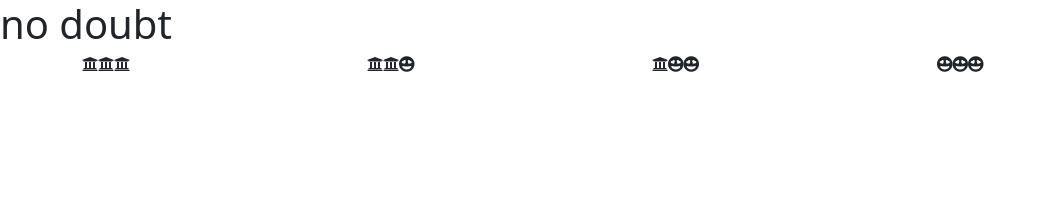
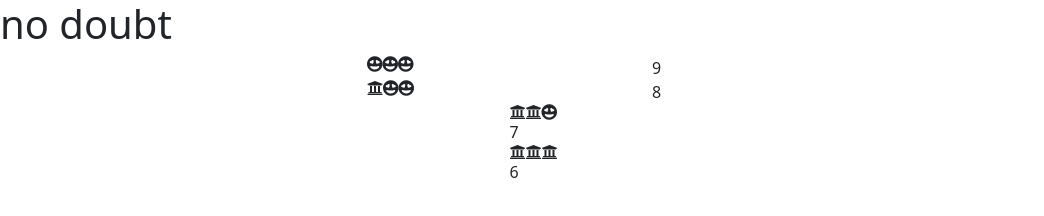
Before and after one commit to eggstrema/i-ging, a plain HTML site: page index.html in a window 1280 px wide. Shown: the whole page, without its empty margins (0-1044 px from the left). Drawn offline with nearby package versions, Linux system fonts and the light colour scheme.

Commit message:
Update index.html

```diff
--- a/index.html
+++ b/index.html
@@ -12,18 +12,40 @@
     <h1>no doubt</h1>
 
     <div class="container">
-      <div class="row align-items-start">
-        <div class="col">
+      <div class="row justify-content-center">
+        <div class="col-3">
+          <i class="fas fa-grin-hearts"></i><i class="fas fa-grin-hearts"></i><i class="fas fa-grin-hearts"></i>
+        </div>
+        <div class="col-3">
+          9
+        </div>
+      </div>
+      <div class="row justify-content-center">
+        <div class="col-3">
+          <i class="fas fa-university"></i><i class="fas fa-grin-hearts"></i><i class="fas fa-grin-hearts"></i>
+        </div>
+        <div class="col-3">
+          8
+        </div>
+      </div>
+      <div class="row justify-content-center">
+        <div class="col-3">
+          <i class="fas fa-university"></i><i class="fas fa-university"></i><i class="fas fa-grin-hearts"></i>
+        </div>
+      </div>
+      <div class="row justify-content-center">
+        <div class="col-3">
+          7
+        </div>
+      </div>
+      <div class="row justify-content-center">
+        <div class="col-3">
           <i class="fas fa-university"></i><i class="fas fa-university"></i><i class="fas fa-university"></i>
         </div>
-        <div class="col">
-          <i class="fas fa-university"></i><i class="fas fa-university"></i><i class="fas fa-grin-hearts"></i>
-        </div>
-        <div class="col">
-          <i class="fas fa-university"></i><i class="fas fa-grin-hearts"></i><i class="fas fa-grin-hearts"></i>
-        </div>
-        <div class="col">
-          <i class="fas fa-grin-hearts"></i><i class="fas fa-grin-hearts"></i><i class="fas fa-grin-hearts"></i>
+      </div>
+      <div class="row justify-content-center">
+        <div class="col-3">
+          6
         </div>
       </div>
   </body>
```
